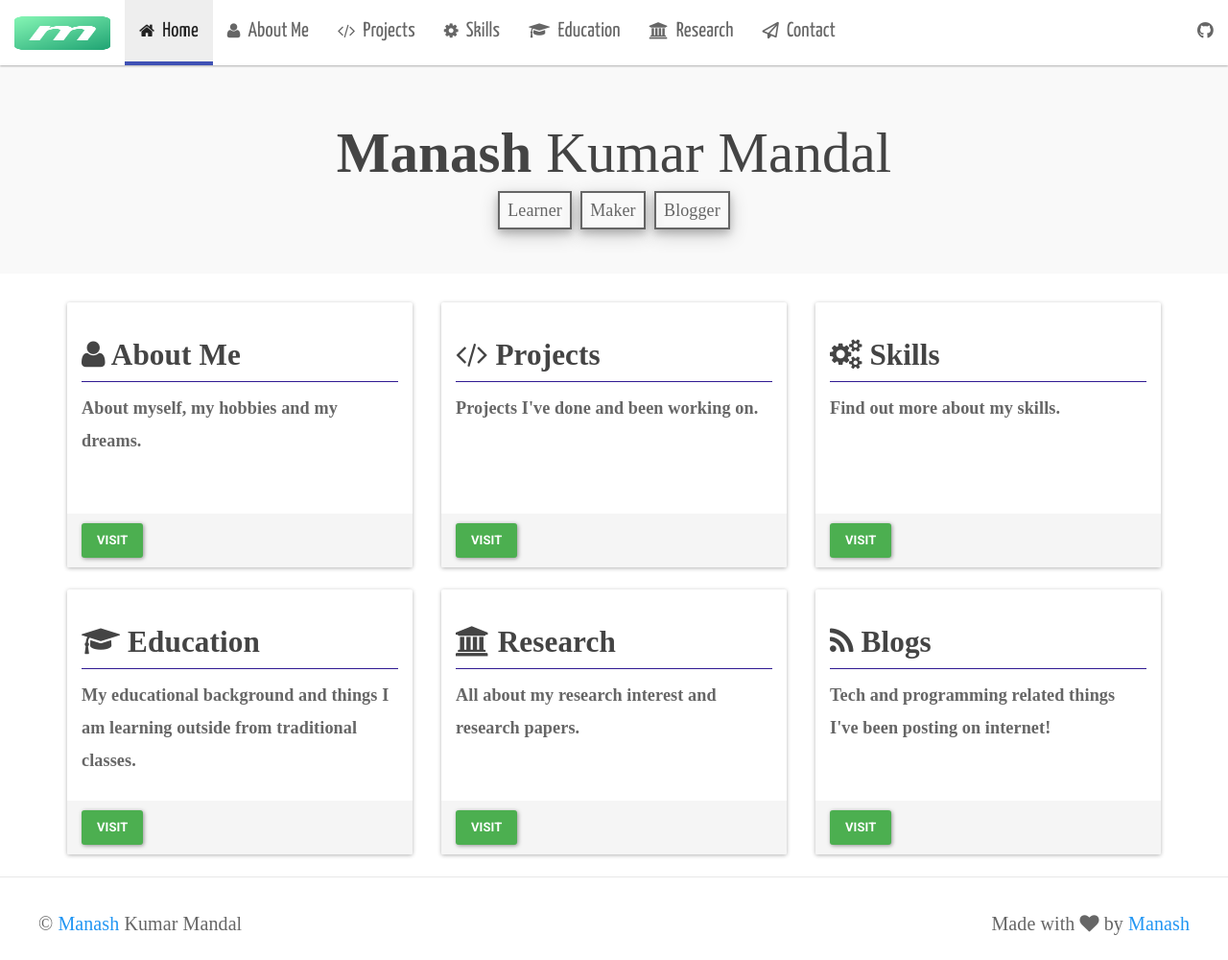
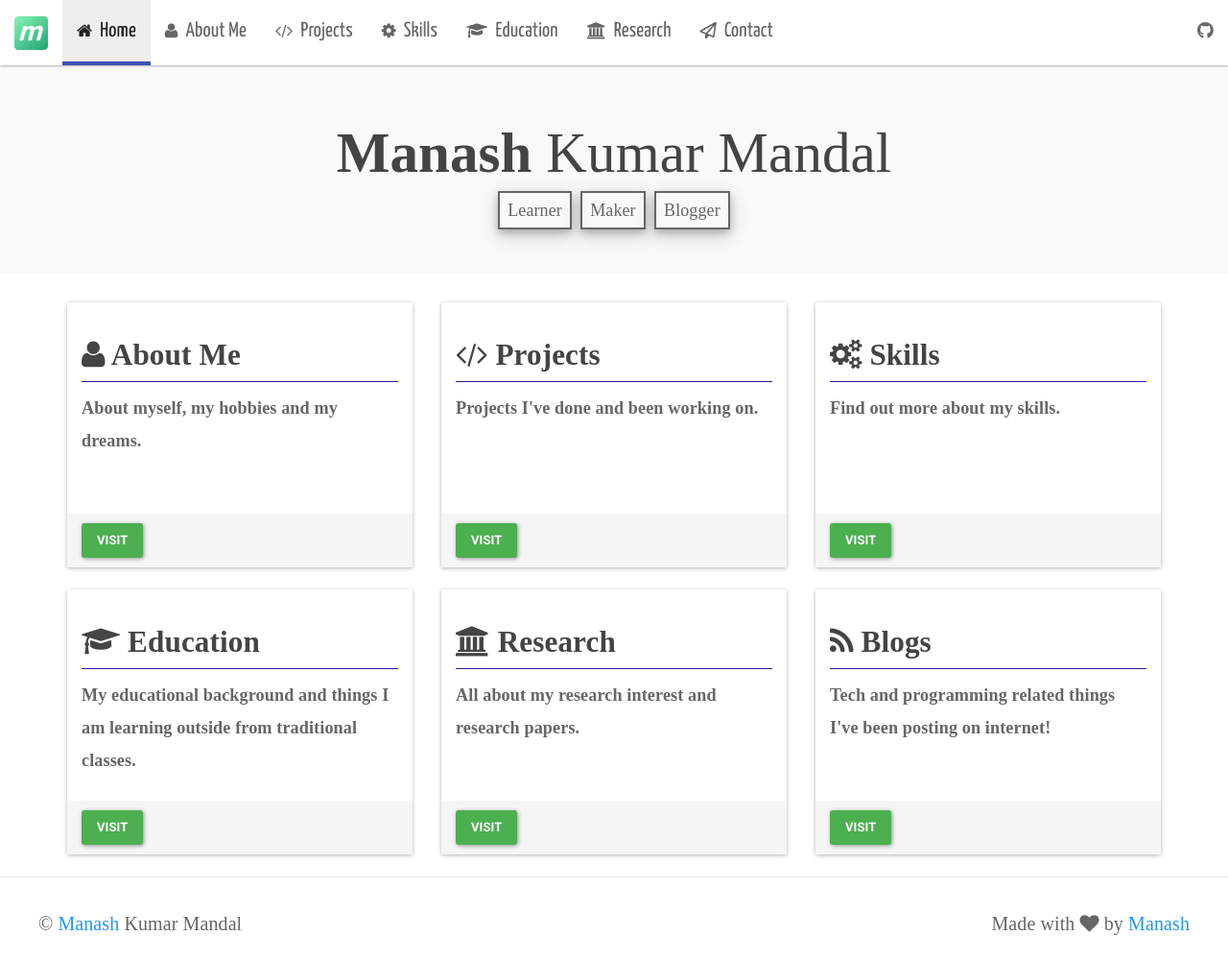
Before and after one commit to manashmandal/manashmandal.github.io, a Jekyll site: the page built from index.html, in a window 1280 px wide and 1000 px high. Shown: the whole window at 96% size. Built offline with Jekyll 4.4.1, drawn with Linux system fonts in a browser that asks for light colours; nearby versions of some CDN libraries; some web fonts are replaced.

Commit message:
fix image dimension

```diff
--- a/_layouts/page_header.html
+++ b/_layouts/page_header.html
@@ -19,7 +19,7 @@
                     <span class="icon-bar"></span>
                     <span class="icon-bar"></span>
                 </button>
-                <a class="navbar-brand" href="{{site.url}}"><img alt="Brand" class="img-responsive" src="{{ site.baseurl }}/assets/logo.png" style="width: 100px; height: 35px; margin-top: -4px;"></a>
+                <a class="navbar-brand" href="{{site.url}}"><img alt="Brand" class="img-responsive" src="{{ site.baseurl }}/assets/logo.png" style="width: 35px; height: 35px; margin-top: -4px;"></a>
             </div>
 
             <!-- Collect the nav links, forms, and other content for toggling -->
```
